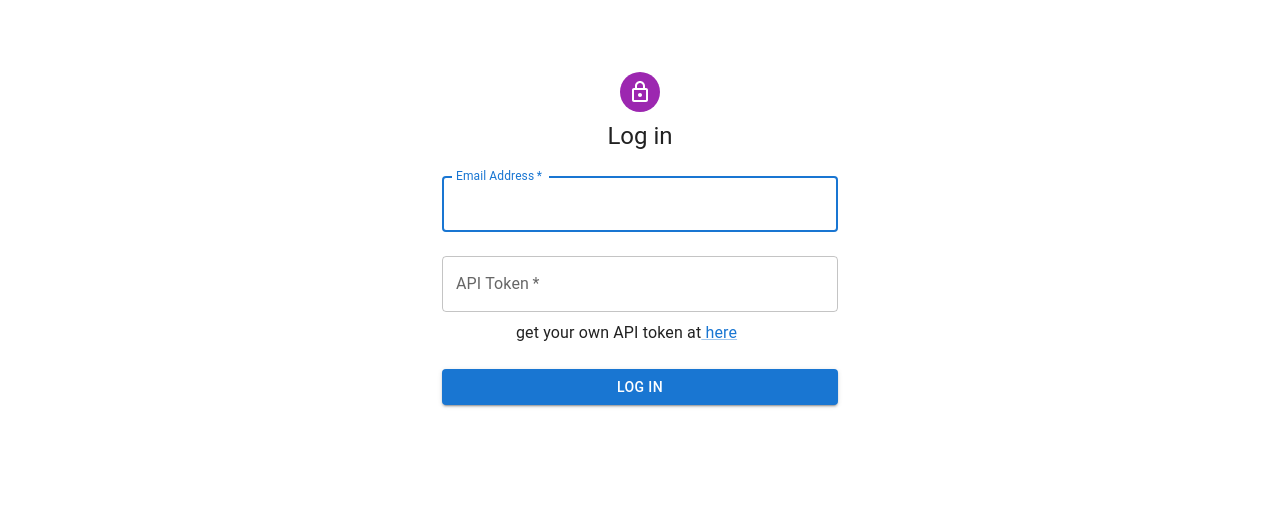
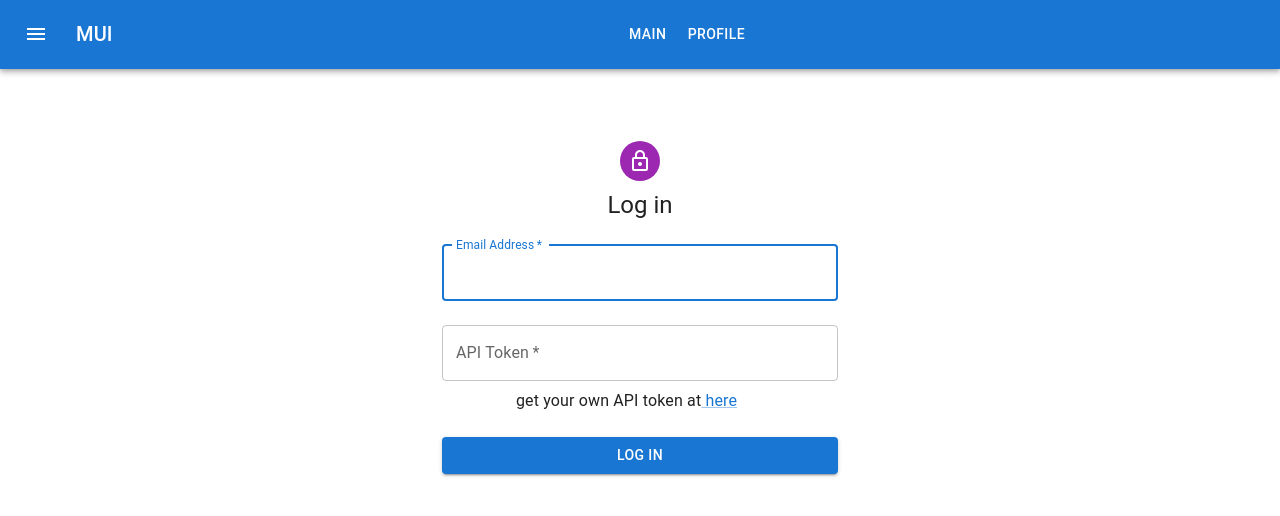
Before and after one commit to vahidinline/news-website, a React (Create React App) app: page / in a window 1280 px wide. Shown: the top 516 px of the page. Built offline with nearby package versions, Linux system fonts and the light colour scheme.

Commit message:
add navbar

```diff
--- a/src/App.js
+++ b/src/App.js
@@ -8,12 +8,11 @@ import { useState } from 'react';
 import StoryView from './pages/StoryView';
 
 function App() {
-  const [isAuth, setIsAuth] = useState(true);
-  console.log(isAuth);
+  const [isAuth, setIsAuth] = useState(false);
+
   return (
     <div className="App">
       <Routes>
-        =
         <Route path="/" element={<Login />} />
         <Route path="/main" element={<MainView setIsAuth={setIsAuth} />} />
         <Route
--- a/src/components/Navbar.jsx
+++ b/src/components/Navbar.jsx
@@ -0,0 +1,68 @@
+import * as React from 'react';
+import { styled, alpha } from '@mui/material/styles';
+import AppBar from '@mui/material/AppBar';
+import Box from '@mui/material/Box';
+import Toolbar from '@mui/material/Toolbar';
+import IconButton from '@mui/material/IconButton';
+import Typography from '@mui/material/Typography';
+import InputBase from '@mui/material/InputBase';
+import MenuIcon from '@mui/icons-material/Menu';
+import SearchIcon from '@mui/icons-material/Search';
+import { Button } from '@mui/material';
+
+const Search = styled('div')(({ theme }) => ({
+  position: 'relative',
+  borderRadius: theme.shape.borderRadius,
+  backgroundColor: alpha(theme.palette.common.white, 0.15),
+  '&:hover': {
+    backgroundColor: alpha(theme.palette.common.white, 0.25),
+  },
+  marginLeft: 0,
+  width: '100%',
+  [theme.breakpoints.up('sm')]: {
+    marginLeft: theme.spacing(1),
+    width: 'auto',
+  },
+}));
+
+export default function Navbar() {
+  const [anchorElNav, setAnchorElNav] = React.useState(null);
+  const handleCloseNavMenu = () => {
+    setAnchorElNav(null);
+  };
+  const pages = ['Main', 'Profile'];
+
+  return (
+    <Box sx={{ flexGrow: 1 }}>
+      <AppBar position="static">
+        <Toolbar>
+          <IconButton
+            size="large"
+            edge="start"
+            color="inherit"
+            aria-label="open drawer"
+            sx={{ mr: 2 }}>
+            <MenuIcon />
+          </IconButton>
+          <Typography
+            variant="h6"
+            noWrap
+            component="div"
+            sx={{ flexGrow: 1, display: { xs: 'none', sm: 'block' } }}>
+            MUI
+          </Typography>
+          <Box sx={{ flexGrow: 1, display: { xs: 'none', md: 'flex' } }}>
+            {pages.map((page) => (
+              <Button
+                key={page}
+                onClick={handleCloseNavMenu}
+                sx={{ my: 2, color: 'white', display: 'block' }}>
+                {page}
+              </Button>
+            ))}
+          </Box>
+        </Toolbar>
+      </AppBar>
+    </Box>
+  );
+}
--- a/src/index.js
+++ b/src/index.js
@@ -6,12 +6,14 @@ import reportWebVitals from './reportWebVitals';
 import { Provider } from 'react-redux';
 import store from './redux/store';
 import { BrowserRouter } from 'react-router-dom';
+import Navbar from './components/Navbar';
 
 const root = ReactDOM.createRoot(document.getElementById('root'));
 root.render(
   <React.StrictMode>
     <Provider store={store}>
       <BrowserRouter>
+        <Navbar />
         <App />
       </BrowserRouter>
     </Provider>
--- a/src/pages/Login.jsx
+++ b/src/pages/Login.jsx
@@ -4,9 +4,7 @@ import Button from '@mui/material/Button';
 import CssBaseline from '@mui/material/CssBaseline';
 import TextField from '@mui/material/TextField';
 import FormControlLabel from '@mui/material/FormControlLabel';
-import Checkbox from '@mui/material/Checkbox';
 import Link from '@mui/material/Link';
-import Grid from '@mui/material/Grid';
 import Box from '@mui/material/Box';
 import LockOutlinedIcon from '@mui/icons-material/LockOutlined';
 import Typography from '@mui/material/Typography';
@@ -21,7 +19,7 @@ export default function Login() {
     const data = new FormData(event.currentTarget);
     console.log({
       email: data.get('email'),
-      password: data.get('password'),
+      token: data.get('api'),
     });
   };
 
@@ -54,7 +52,6 @@ export default function Login() {
               id="email"
               label="Email Address"
               name="email"
-              autoComplete="email"
               autoFocus
             />
             <TextField
@@ -65,7 +62,6 @@ export default function Login() {
               label="API Token"
               type="text"
               id="text"
-              autoComplete="current-password"
             />
             <FormControlLabel
               control={
--- a/src/pages/MainView.jsx
+++ b/src/pages/MainView.jsx
@@ -23,12 +23,10 @@ const MainView = () => {
     },
   ];
 
-  console.log(keyword);
   const getNews = () => {
     axios
       .get(keyword === 'us' ? searchMode[0].top : searchMode[1].search)
       .then((e) => {
-        console.log(e.data.articles);
         setNews(e.data.articles);
       })
       .catch((e) => {
--- a/src/pages/StoryView.jsx
+++ b/src/pages/StoryView.jsx
@@ -6,10 +6,8 @@ import { Box, Container } from '@mui/system';
 const theme = createTheme();
 
 const StoryView = (props) => {
-  console.log('props', props);
   const location = useLocation();
   const data = location.state?.data;
-  console.log('data', data.urlToImage);
   return (
     <ThemeProvider theme={theme}>
       <CssBaseline />
```
